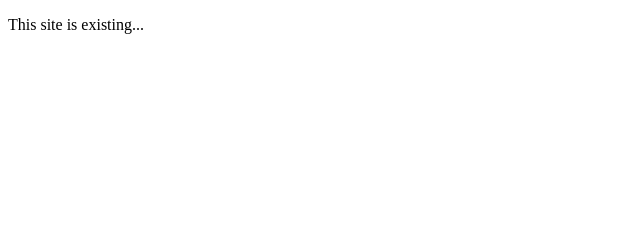
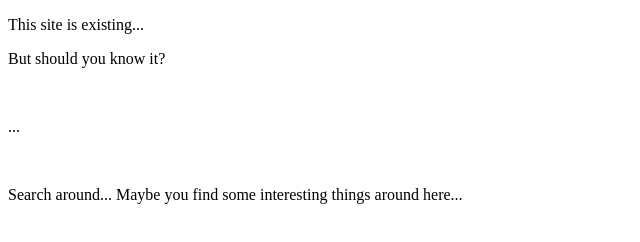
Before and after one commit to m4lxn-cloudX/images, a plain HTML site: page index.html in a window 1280 px wide. Shown: the whole page, without its empty margins (0-640 px from the left). Drawn offline with Linux system fonts and the light colour scheme.

Commit message:
Changes to be committed: 	modified:   index.html

```diff
--- a/index.html
+++ b/index.html
@@ -3,9 +3,14 @@
 <head>
     <meta charset="UTF-8">
     <meta name="viewport" content="width=device-width, initial-scale=1.0">
-    <title>Document</title>
+    <title>This site is existing...</title>
 </head>
 <body>
     <p>This site is existing...</p>
+    <p>But should you know it?</p>
+    <br>
+    <p>...</p>
+    <br>
+    <p>Search around... Maybe you find some interesting things around here...</p>
 </body>
 </html>
```
